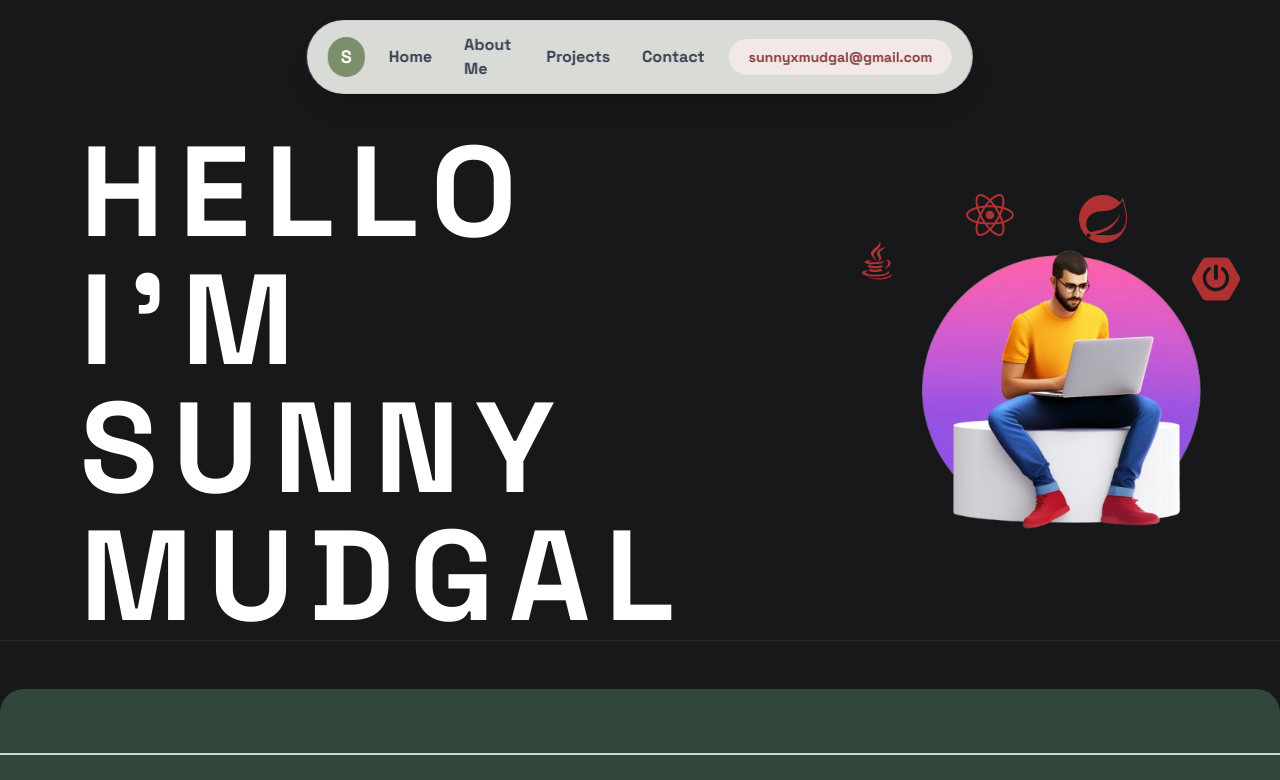
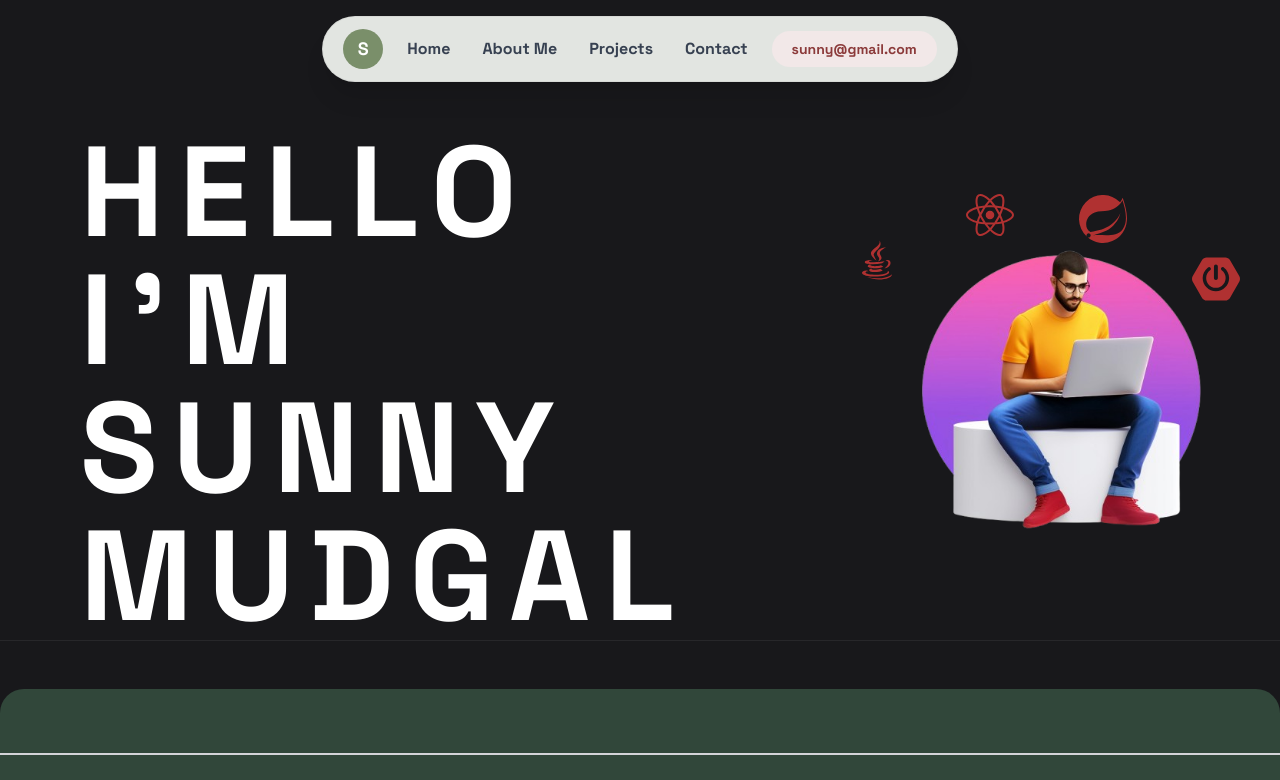
Before and after one commit to sunnnymudgal/PortfolioWebsite, a React (Vite) app: page / in a window 1280 px wide. Shown: the top 780 px of the page. Built offline with nearby package versions, Linux system fonts and the light colour scheme.

Commit message:
Update Navbar.jsx

```diff
--- a/src/components/Navbar.jsx
+++ b/src/components/Navbar.jsx
@@ -5,18 +5,17 @@ export const Navbar = () => {
   const [navOpen, setNavOpen] = useState(false);
 
   return (
-    <header className="fixed top-5 left-1/2 -translate-x-1/2 z-50">
-      {/* MAIN NAV */}
+    <header className="fixed top-0 left-1/2 -translate-x-1/2 z-50 w-full flex justify-center">
+      {/* Spacer for top gap */}
+      <div className="mt-4">
         <nav
           className="flex items-center gap-6 px-5 py-3 rounded-full
-        bg-[#eef1ec]/90 backdrop-blur-md shadow-xl border border-black/5
+          bg-[#eef1ec]/95 backdrop-blur-md shadow-xl border border-black/5
           transition-all duration-300"
         >
           {/* Logo */}
-        <div
-          className="w-10 h-10 flex items-center justify-center rounded-full
-          bg-[#7a8f6a] text-white font-bold text-lg"
-        >
+          <div className="w-10 h-10 flex items-center justify-center rounded-full
+            bg-[#7a8f6a] text-white font-bold text-lg">
             S
           </div>
 
@@ -34,7 +33,7 @@ export const Navbar = () => {
             ))}
           </ul>
 
-        {/* Mobile Menu Button */}
+          {/* Mobile Button */}
           <button
             onClick={() => setNavOpen(!navOpen)}
             className="md:hidden text-[#374151] hover:text-[#5b6ee1] transition"
@@ -42,23 +41,22 @@ export const Navbar = () => {
             {navOpen ? <FaTimes size={20} /> : <FaBars size={20} />}
           </button>
 
-        {/* Email Pill */}
+          {/* Email */}
           <div
             className="hidden sm:block px-5 py-2 rounded-full text-sm font-semibold
             bg-[#f2e8e8] text-[#8b3a3a]
             hover:bg-[#5b6ee1] hover:text-white transition-all duration-300"
           >
-          sunnyxmudgal@gmail.com
+            sunny@gmail.com
           </div>
         </nav>
 
-      {/* MOBILE MENU */}
+        {/* Mobile Menu */}
         <div
           className={`md:hidden mt-3 rounded-2xl overflow-hidden
           bg-[#eef1ec]/95 backdrop-blur-md shadow-lg
           transition-all duration-300 ease-in-out
-        ${navOpen ? "max-h-64 opacity-100" : "max-h-0 opacity-0"}
-        `}
+          ${navOpen ? "max-h-64 opacity-100" : "max-h-0 opacity-0"}`}
         >
           <ul className="flex flex-col items-center gap-5 py-5 text-base font-semibold text-[#374151]">
             {["Home", "About Me", "Projects", "Contact"].map((item) => (
@@ -74,6 +72,7 @@ export const Navbar = () => {
             ))}
           </ul>
         </div>
+      </div>
     </header>
   );
 };
```
Lines whose indentation alone changed are shown as unchanged.
